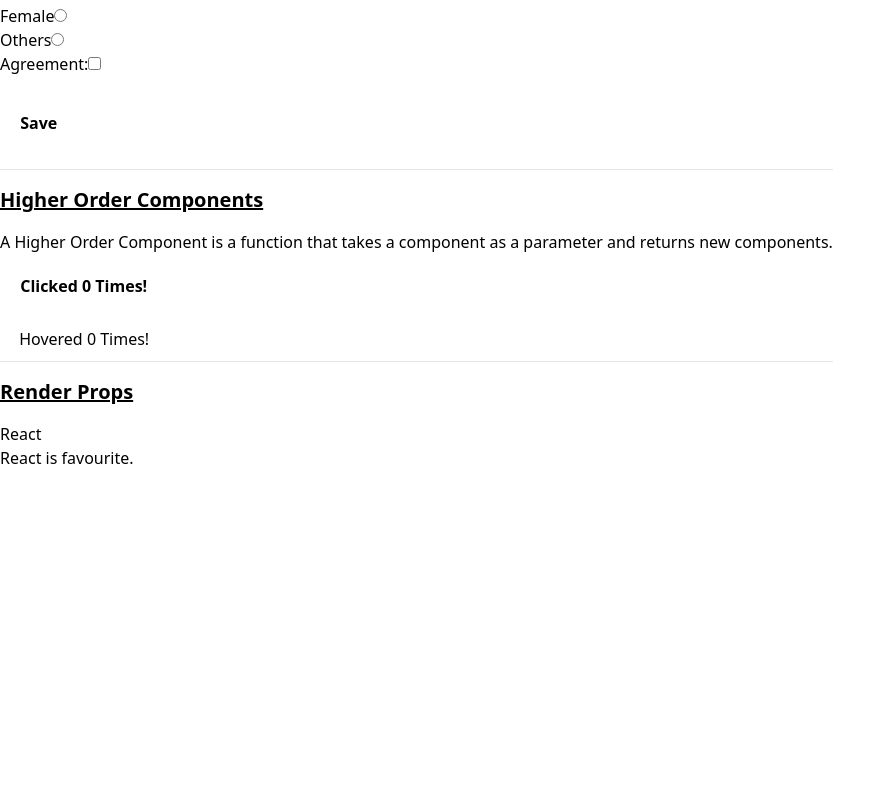
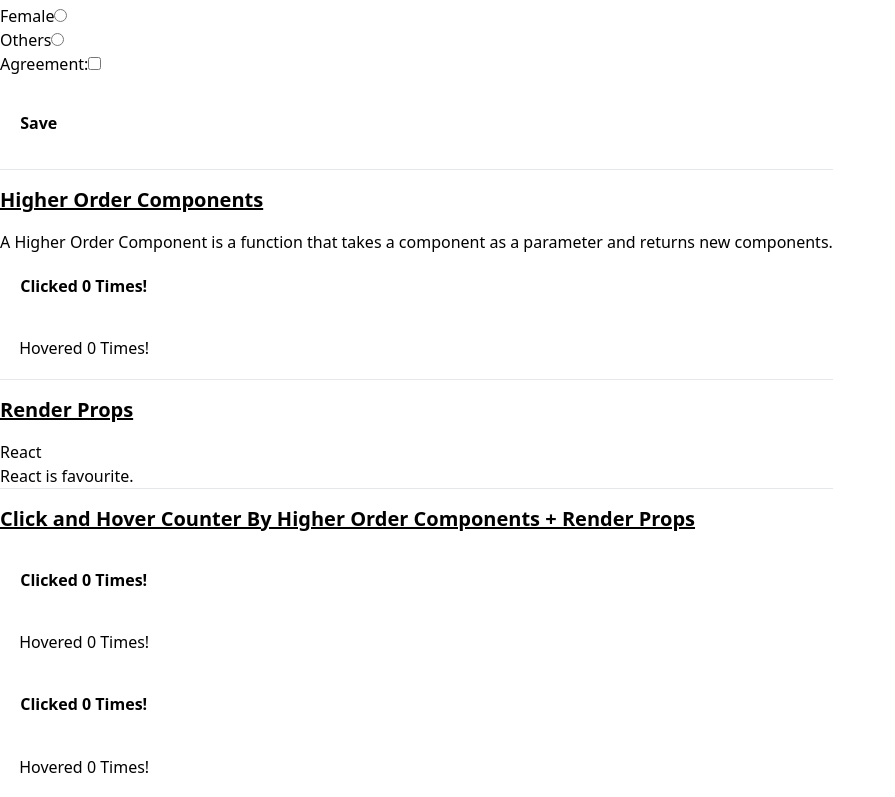
Before and after one commit to NjauSamuel/React_Blog_Project, a React (Vite) app: page / in a window 1280 px wide. Shown: the part 1255-2052 px from the top of the page, without its empty margins (0-895 px from the left). Before the commit the page ends 1725 px from the top, so only its background shows below. Built offline with nearby package versions, Linux system fonts and the light colour scheme.

Commit message:
Click and Hover Counter By Higher Order Components + Render Props

```diff
--- a/src/App.jsx
+++ b/src/App.jsx
@@ -9,6 +9,11 @@ import RegistrationForm from "./components/RegistrationForm";
 import ClickCounter from "./components/ClickCounter";
 import HoverCounter from "./components/HoverCounter";
 import RenderProps from "./components/RenderProps";
+import ClickCounterByHOC from "./components/ClickCounterByHOC";
+import HoverCounterByHOC from "./components/HoverCounterByHOC";
+import Counter from "./components/Counter";
+import ClickCounterByRenderProps from "./components/ClickCounterByRenderProps";
+import HoverCounterByRenderProps from "./components/HoverCounterByRenderProps";
 
 function App() {
   return (
@@ -43,6 +48,26 @@ function App() {
 
       <RenderProps course="React" functionProp={(isFavourite) => (isFavourite ? 'React is favourite. ' : 'Vue')} />
 
+      <ClickCounterByHOC />
+
+      <HoverCounterByHOC />
+
+      <Counter
+        render={
+          (counter, handleIncrement) => (
+            <ClickCounterByRenderProps counter={counter} handleIncrement={handleIncrement} />
+          )
+        }
+      />
+
+      <Counter
+        render={
+          (counter, handleIncrement) => (
+            <HoverCounterByRenderProps counter={counter} handleIncrement={handleIncrement} />
+          )
+        }
+      />
+
     </div>
   )
 }
--- /dev/null
+++ b/src/components/ClickCounterByHOC.jsx
@@ -0,0 +1,19 @@
+import withCounter from "./HOC/withCounter";
+
+const ClickCounterByHOC = ({counter, handleIncrement}) => {
+
+    return(
+        <div className="my-3">
+            <hr />
+
+            <h2><u>Click and Hover Counter By Higher Order Components + Render Props</u></h2>
+
+            <button className="bg-purple-600 hover:bg-purple-800 text-white"  onClick={handleIncrement}>
+                Clicked {counter} Times!
+            </button>
+
+        </div>
+    )
+}
+
+export default withCounter(ClickCounterByHOC);
--- /dev/null
+++ b/src/components/ClickCounterByRenderProps.jsx
@@ -0,0 +1,7 @@
+const ClickCounterByRenderProps = ({counter, handleIncrement}) => {
+
+    return <button onClick={handleIncrement} className="bg-orange-500 hover:bg-orange-600 text-white">Clicked {counter} Times! </button>
+
+}
+
+export default ClickCounterByRenderProps;
--- /dev/null
+++ b/src/components/Counter.jsx
@@ -0,0 +1,15 @@
+import {useState}  from "react"
+
+
+const Counter = ({render}) => {
+
+    const [counter, setCounter] = useState(0);
+
+    const handleIncrement = () => {
+        setCounter(oldValue => oldValue + 1)
+    }
+
+    return render(counter, handleIncrement);
+}
+
+export default Counter;
--- /dev/null
+++ b/src/components/HoverCounterByHOC.jsx
@@ -0,0 +1,12 @@
+import withCounter from "./HOC/withCounter";
+
+const HoverCounterByHOC = ({counter, handleIncrement}) => {
+
+    return(
+        <h3 onMouseOver={handleIncrement} className="bg-green-200" id="button-like">
+                Hovered {counter} Times!
+        </h3>
+    )
+}
+
+export default withCounter(HoverCounterByHOC);
--- /dev/null
+++ b/src/components/HoverCounterByRenderProps.jsx
@@ -0,0 +1,11 @@
+const HoverCounterByRenderProps = ({counter, handleIncrement}) => {
+
+    return (
+        <h3 onMouseOver={handleIncrement} className="bg-yellow-200" id="button-like">
+            Hovered {counter} Times!
+        </h3>
+    )
+
+}
+
+export default HoverCounterByRenderProps;
--- a/src/index.css
+++ b/src/index.css
@@ -56,4 +56,6 @@ h2 {
    max-width: fit-content;
    padding: 0.6em 1.2em;
    border-radius: 8px;
+   margin-top: 9px;
+   margin-bottom: 9px;
 }
```
